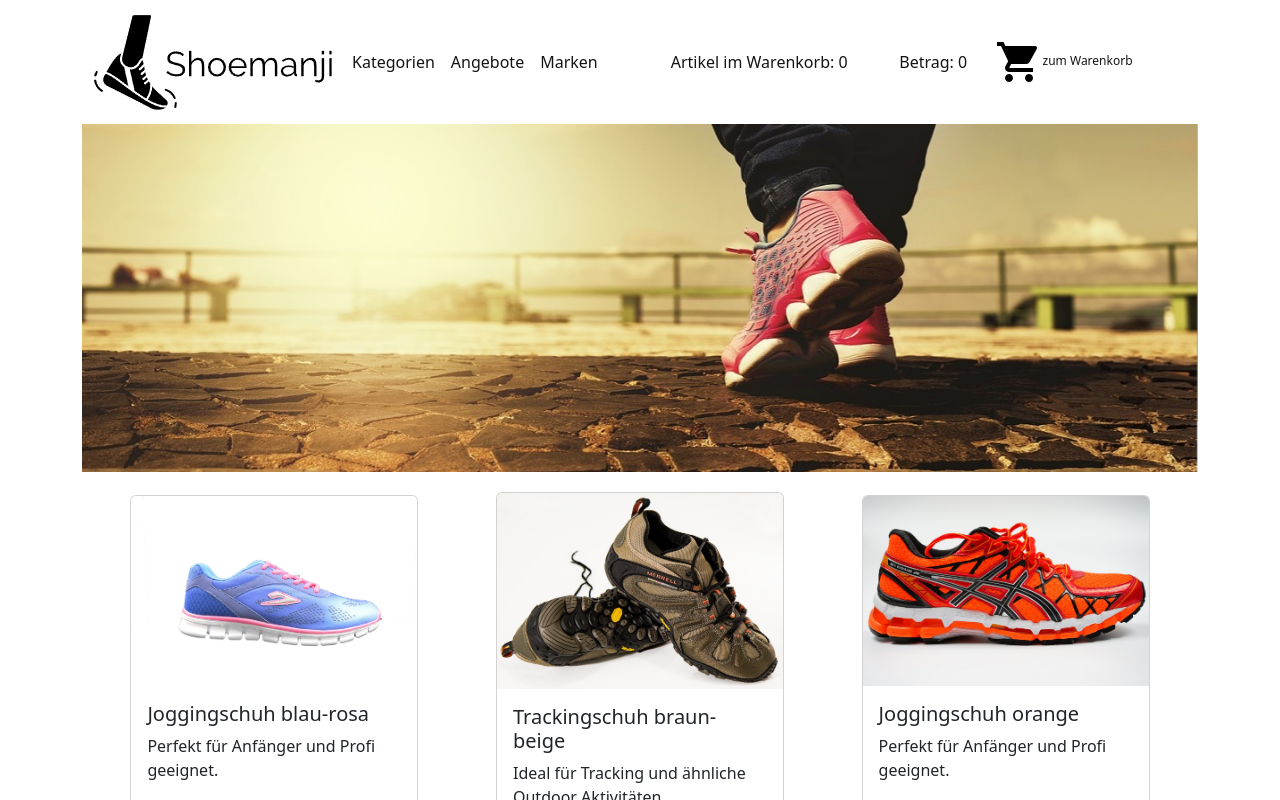
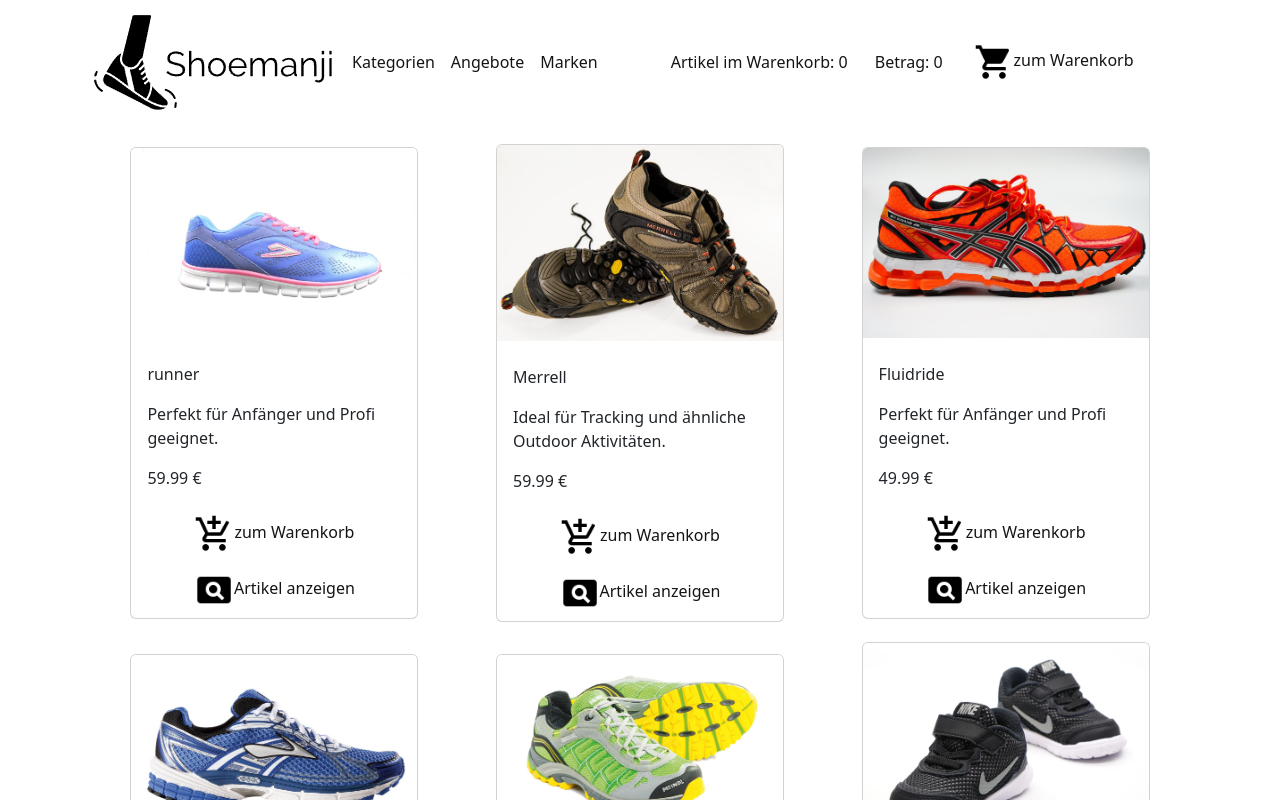
Before and after one commit to ZenFox1/shoeshop, a React (Create React App) app: page / in a window 1280 px wide. Shown: the top 800 px of the page. Built offline with nearby package versions, Linux system fonts and the light colour scheme.

Commit message:
transform

```diff
--- a/package.json
+++ b/package.json
@@ -8,8 +8,10 @@
     "@testing-library/react": "^13.4.0",
     "@testing-library/user-event": "^13.5.0",
     "bootstrap": "^5.3.2",
+    "framer-motion": "^11.0.5",
     "react": "^18.2.0",
     "react-dom": "^18.2.0",
+    "react-icons": "^5.0.1",
     "react-redux": "^9.1.0",
     "react-scripts": "5.0.1",
     "web-vitals": "^2.1.4"
--- a/src/App.js
+++ b/src/App.js
@@ -12,7 +12,7 @@ import Footer from './components/footer';
 import ViewButton from './components/viewitem';
 import SingleItem from './components/singleitem';
 import BackButton from './components/backbutton';
-import ShoppingCartLight from './components/scoverview';
+import ShoppingCartLight from './components/shoppingcartlight';
 import ShoppingCart from './components/shoppingcart';
 import MyCarousel from './components/mycarousel';
 
--- a/src/components/shoppingcart.jsx
+++ b/src/components/shoppingcart.jsx
@@ -6,6 +6,7 @@ function ShoppingCart (props){
 
     let sumOut = 0;
     let amountOut = 0;
+    let valout = "";
 
     for(let i =0; i< sum.length; i++){
         sumOut += sum[i];
@@ -15,7 +16,24 @@ function ShoppingCart (props){
         amountOut += amounts[i];
     }
 
-    return (<div className="shoppingcart">
+    if(props.type == "light"){
+        valout = <div className="scLight">
+        <table>
+        <tbody>
+            <tr>
+                <td>Artikel im Warenkorb: {amountOut}</td>
+                <td>Betrag: {sumOut}</td>
+                <td>
+                    <button onClick={props.onAdd} className="cart-btn" title="zum Warenkorb">
+                        <img src="./assets/img/cart.png" />zum Warenkorb
+                    </button>
+                </td>
+            </tr>
+        </tbody>
+        </table>
+        </div>;
+    }else{
+        valout = <div className="shoppingcart">
         <div className="add-btn">
             <button >
                 <img src="./assets/img/checkout.png"/>jetzt kaufen
@@ -48,8 +66,9 @@ function ShoppingCart (props){
             <tr><td></td><td></td><td></td><td>Summe:</td><td>{sumOut} €</td></tr>
             </tfoot>
         </table>
-            </div>
-    );
+    </div>;
+    }
+    return (valout);
 };
 
 export default ShoppingCart;
--- a/src/index.js
+++ b/src/index.js
@@ -2,6 +2,7 @@ import React from 'react';
 import ReactDOM from 'react-dom/client';
 import './index.css';
 import App from './App';
+import NewApp from './newapp';
 import reportWebVitals from './reportWebVitals';
 import "bootstrap/dist/css/bootstrap.min.css"
 
@@ -9,7 +10,7 @@ import "bootstrap/dist/css/bootstrap.min.css"
 const root = ReactDOM.createRoot(document.getElementById('root'));
 root.render(
   <React.StrictMode>
-      <App />
+      <NewApp />
   </React.StrictMode>
 );
 
--- /dev/null
+++ b/src/newapp.js
@@ -0,0 +1,208 @@
+import { useState } from "react";
+import logo from "./logo.png";
+import productData from './products.json';
+import siteMaps from './sitemap.json';
+import './App.css';
+
+function NewApp(){
+    const [items, setItems] = useState([]);
+    const [view, setView] = useState({wert: "start"});
+    const sum = items.map((item) => item.price);
+    const amounts = items.map((item) => item.amount);
+    var sumOut = 0;
+    var amountOut = 0;
+
+    var appView = "";;
+
+    for(let i =0; i< sum.length; i++){
+        sumOut += sum[i];
+    }
+
+    for(let i =0; i< amounts.length; i++){
+        amountOut += amounts[i];
+    }
+
+    const Navbar = () =>{
+
+        return <nav className="navbar navbar-expand-lg navbar-light">
+        <button style={{border: "none", background: "none"}}>
+            <img alt={logo} src={logo} />
+        </button>
+        <button className="navbar-toggler" type="button" data-toggle="collapse" data-target="#navbarNav" aria-controls="navbarNav" aria-expanded="false" aria-label="Toggle navigation">
+            <span className="navbar-toggler-icon"></span>
+        </button>
+        <div className="collapse navbar-collapse" id="navbarNav">
+            <ul className="navbar-nav">
+            {siteMaps.sites.map((nav) =>
+            <li key={nav.de} className="nav-item active">
+                <button className="nav-link">{nav.de}</button>
+            </li>)}
+            </ul>
+            </div>
+        </nav>;
+    };
+
+    const Footer = () =>{
+        return(<ul className="nav justify-content-end">
+
+        {siteMaps.foot.map((foot) => <li className="nav-item">
+           <button key={foot.de} className="nav-link">{foot.de}</button></li>)}
+      </ul>
+    );
+    }
+
+    const ShoppingcartLight = () =>{
+        return(
+            <div className="scLight">
+            <table>
+            <tbody>
+                <tr>
+                    <td>Artikel im Warenkorb: {amountOut}</td>
+                    <td>Betrag: {sumOut}</td>
+                    <td>
+                    <MyButton onAdd={() => idleFunction()} source="./assets/img/cart.png" text="zum Warenkorb" type="img"/>
+                    </td>
+                </tr>
+            </tbody>
+            </table>
+            </div>
+        );
+
+    }
+
+    const Shoppingcart = () =>{
+        return(
+        <div className="shoppingcart">
+
+        <h4>Warenkorb</h4>
+        <table>
+            <thead>
+                <tr>
+                    <th></th>
+                    <th style={{paddingRight: '10px'}}>Name</th>
+                    <th style={{paddingRight: '10px'}}>Preis</th>
+                    <th style={{paddingRight: '10px'}}>Menge</th>
+                    <th></th>
+                </tr>
+            </thead>
+            <tbody>
+            {items.map(item => <tr key={item.name}>
+            <td><img alt={item.name} className="sc-img-min" src={"./assets/img/" + item.image}/></td>
+            <td style={{paddingRight: '10px'}}>{item.name}</td>
+            <td style={{paddingRight: '10px'}}>{item.price} €</td>
+            <td style={{paddingRight: '10px'}}>{item.amount}</td>
+            <td><button style={{width: '27px'}}>-</button>
+            <button style={{width: '27px'}}>+</button></td>
+            </tr>)
+            }
+
+            </tbody>
+            <tfoot>
+            <tr><td></td><td></td><td></td><td>Summe:</td><td>{sumOut} €</td></tr>
+            </tfoot>
+        </table>
+    </div>
+        );
+    }
+    const idleFunction = () =>{
+        //does nothing
+        return true;
+    }
+    const ProductCard = (props) =>{
+        return(
+            <div className="card" key="card">
+            <div>
+              <img className="card-img-top" src={"../assets/img/" + props.image} alt={props.title}/>
+              <div className="card-body">
+                <h5 className="card-title">{props.title}</h5>
+                <p className="card-text">{props.brand}</p>
+                <p className="card-text">{props.text}</p>
+                <p className="card-text">{props.price} €</p>
+              </div></div>
+              <MyButton onAdd={() => addProduct(1,props.name,props.price,props.image)} source="./assets/img/add.png" text="zum Warenkorb" type="img"/>
+              <MyButton onAdd={() => idleFunction()} source="./assets/img/view.png" text="Artikel anzeigen" type="img"/>
+            </div>
+          );
+    }
+
+    const MyButton = (props) =>{
+        let snippet ="";
+
+        if(props.type === "img"){
+            snippet = <div><img alt={props.text} className="btn-img-1" src={props.source}/>{props.text}</div>;
+        }else{
+            snippet = <div>props.text</div>;
+        }
+
+        return (
+            <div className="btn">
+                <button onClick={props.onAdd}>
+                    {snippet}
+                </button>
+            </div>
+        );
+    }
+
+    function addProduct (amount, name, price, image){
+        let currentItems = items;
+        let existingItem = currentItems.find(item => item.name === name);
+
+
+        if(existingItem){
+            existingItem.amount++;
+            existingItem.price= ((existingItem.price*100) + (price*100))/100;
+        }else{
+            currentItems.push({
+                amount,
+                name,
+                price,
+                image,
+            });
+        }
+
+        console.log(currentItems);
+        setItems(currentItems);
+        setView({
+            wert: "start"
+        })
+    }
+
+
+
+
+    if(view.wert === "start"){
+        appView =
+        <div key={"App" + amountOut} className="App">
+            <div className="container">
+            <div className="header" key="header">
+                <Navbar />
+                <span style={{width: "5vw"}}></span>
+                <ShoppingcartLight changer={amountOut}/>
+            </div>
+            <div key="wrap" className="warp">
+                <div className="product-container" key="product-container">
+                {productData.shoes.map((shoes) =>
+                <div><ProductCard key={shoes.id}
+                name={shoes.name}
+                image={shoes.bild}
+                text ={shoes.beschreibung}
+                brand ={shoes.marke}
+                price ={shoes.preis}
+                />
+                </div>)}
+
+                </div>
+            </div>
+            <Footer />
+            </div>
+        </div>;
+    }else{
+
+    }
+
+
+    return(appView);
+
+};
+
+export default NewApp;
```
Also changed, not shown: src/components/addsubbtn.jsx (added, +11 -0 lines), src/components/scitem.jsx (added, +15 -0 lines), src/components/shoppingcartlight.jsx (renamed from src/components/scoverview.jsx), 1 other file (tests, documents, lock files or other folders). Lines whose indentation alone changed are shown as unchanged.
